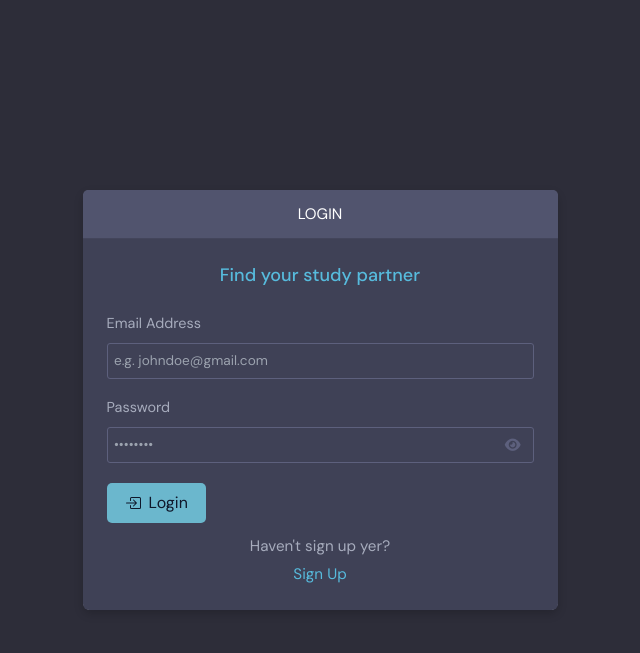
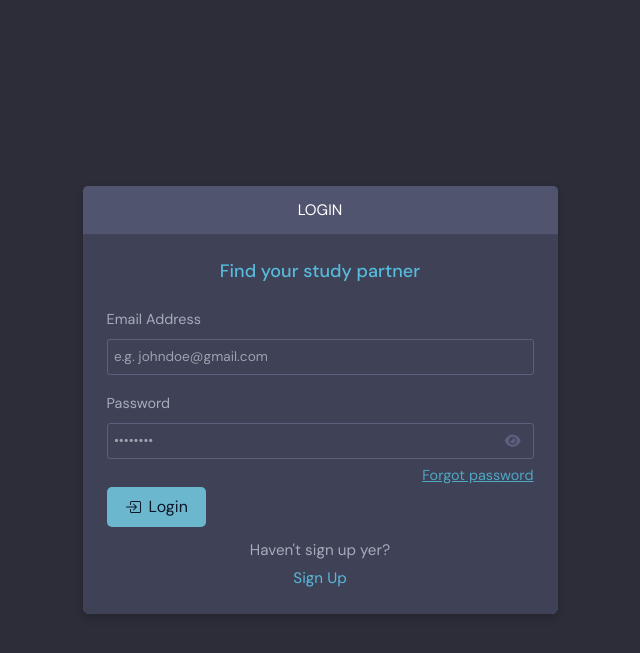
Before and after one commit to athikapriya/django-studyhub, a Django app: page /login/?next=/profile/settings/change-password/ in a window 1280 px wide. Shown: the top 653 px of the page, without its empty margins (320-960 px from the left). Run offline with Django 5.2, Linux system fonts and the light colour scheme; some libraries are stand-ins or nearby versions.

Commit message:
feat: add forgot password button and refine auth page button spacing

```diff
--- a/base/templates/base/authentication/login_form.html
+++ b/base/templates/base/authentication/login_form.html
@@ -42,6 +42,10 @@
                                     </span>
                                 </div>
 
+                                <!-- =============== forgot password btn =============== -->
+                                <div class="text-end mt-1">
+                                    <a href="{% url 'password_reset' %}" class="" style="color: var(--color-btn-secondary); font-size: 0.9rem;">Forgot password</a>
+                                </div>
 
                                 <!-- =============== error messages starts =============== -->
                                 <div class="text-center error-msg">
--- a/static/css/authentication/style.css
+++ b/static/css/authentication/style.css
@@ -32,8 +32,13 @@ h2{
     border: 1px solid var(--color-btn-secondary);
 }
 
-.btn-container{
+#register-page .btn-container{
     margin: 1.25rem 0rem ;
+    margin-bottom: 0.75rem;
+}
+
+#login-page .btn-container{
+    margin: 0rem;
     margin-bottom: 0.75rem;
 }
 
```
